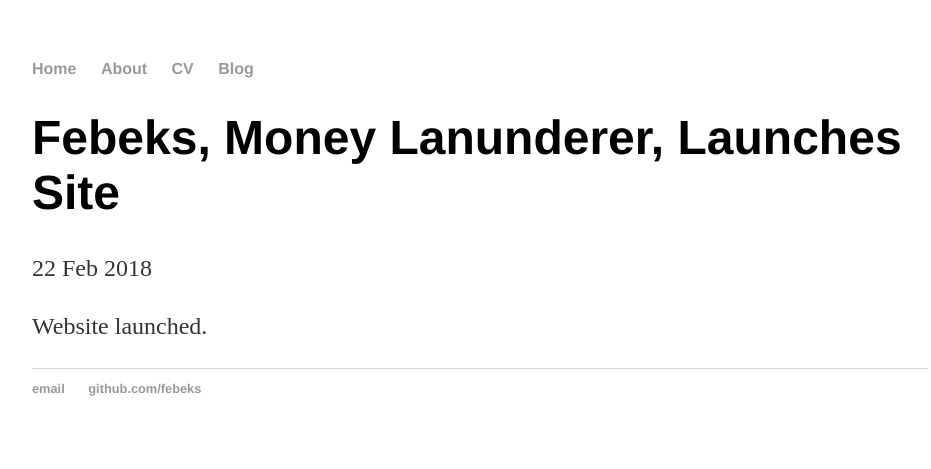
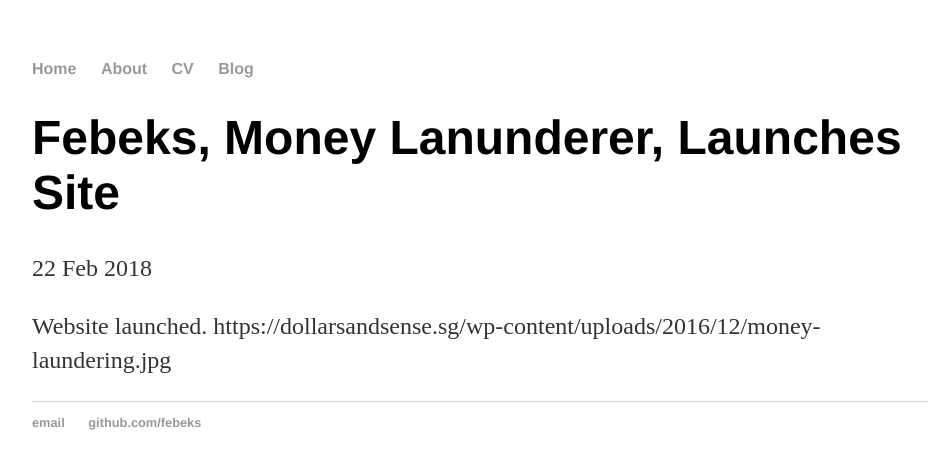
Before and after one commit to febeks/febeks.github.io, a Jekyll site: the page built from _posts/2018-02-22-febeks-site-lanuched.md, in a window 1280 px wide. Shown: the top 469 px of the page, without its empty margins (160-1091 px from the left). Built offline with Jekyll 4.4.1, drawn with Linux system fonts in a browser that asks for light colours; part of the change alters nothing that is shown.

Commit message:
Update 2018-02-22-febeks-site-lanuched.md

```diff
--- a/_posts/2018-02-22-febeks-site-lanuched.md
+++ b/_posts/2018-02-22-febeks-site-lanuched.md
@@ -4,4 +4,4 @@ title: "Febeks, Money Lanunderer, Launches Site"
 date: 2018-02-22
 ---
 
-Website launched.
+Website launched. https://dollarsandsense.sg/wp-content/uploads/2016/12/money-laundering.jpg
```
